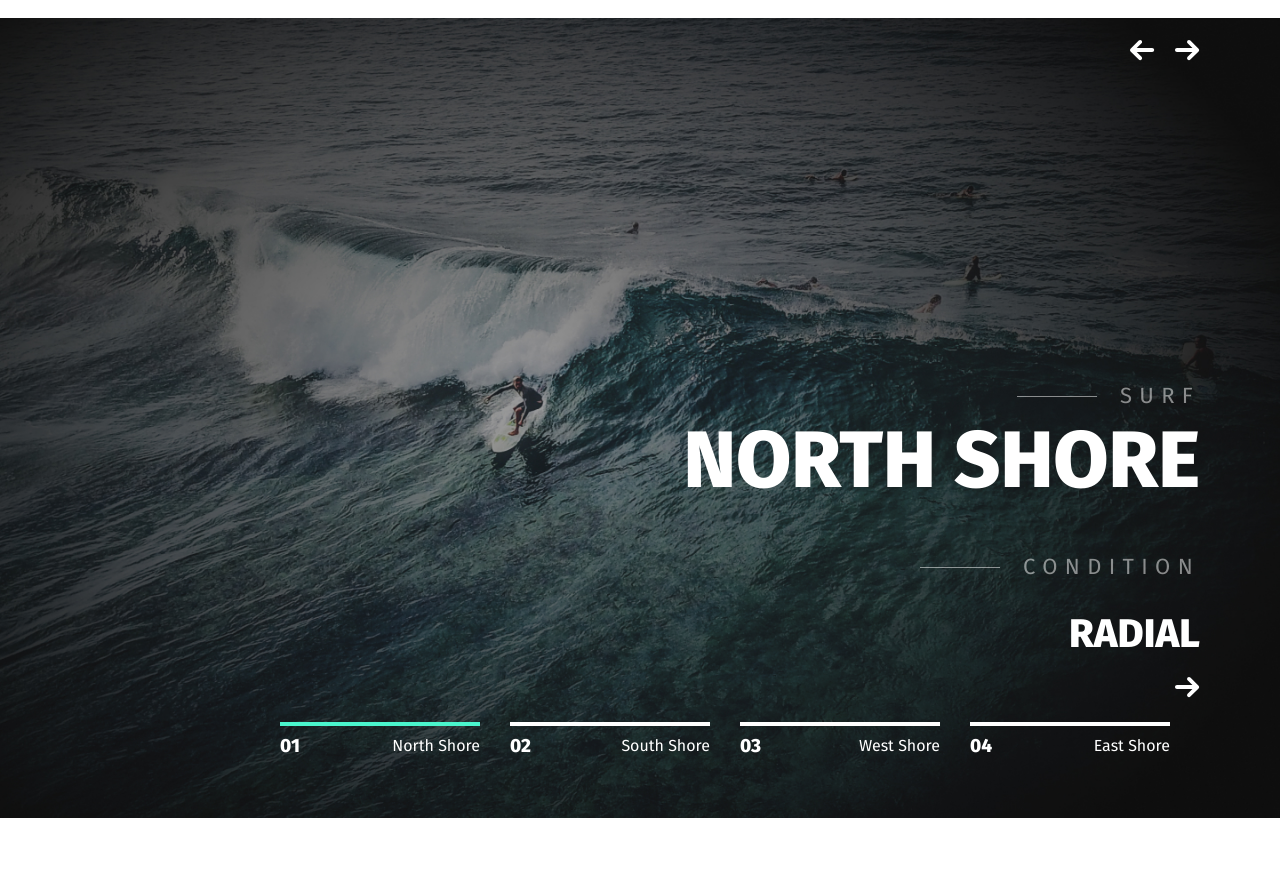
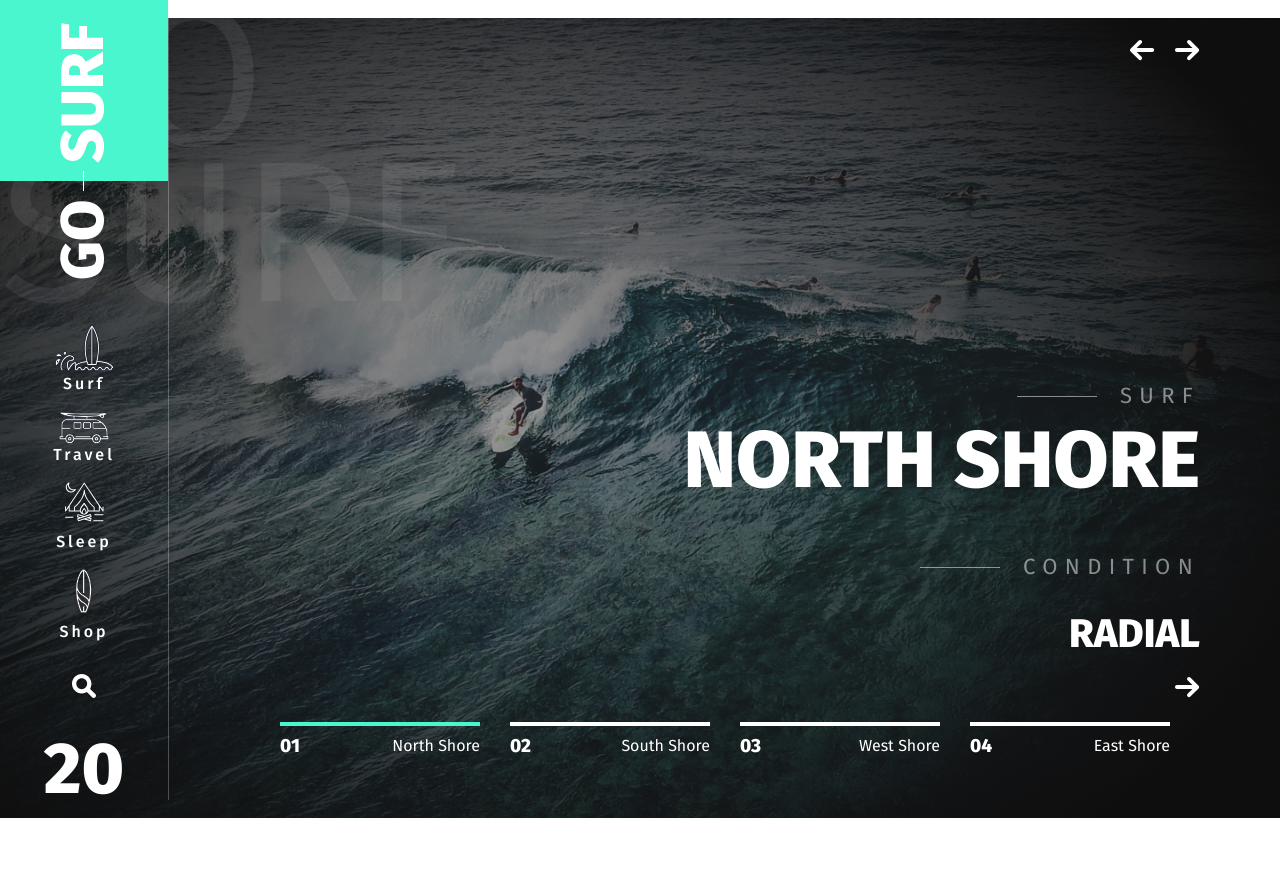
Before and after one commit to bogoslovskiydenis/lending, a website: page app/index.html in a window 1280 px wide. Before the commit the page ends 841 px from the top, so only its background shows below. Drawn offline with nearby package versions, Linux system fonts and the light colour scheme.

Commit message:
header-aside menu

```diff
--- a/app/index.html
+++ b/app/index.html
@@ -11,6 +11,52 @@
 <body>
 
 <header class="header">
+    <div class="header__title">
+        go
+        surf
+    </div>
+    <div class="header__aside">
+        <div class="logo">
+            <a href="#">
+                <img src="img/logo.svg" alt="">
+            </a>
+        </div>
+
+        <nav class="menu">
+            <ul class="menu__list">
+                <li>
+                    <a href="#">
+                        <img src="img/nav-icon-1.svg" alt=""><span>Surf</span>
+                    </a>
+                </li>
+                <li>
+                    <a href="#">
+                        <img src="img/nav-icon-2.svg" alt=""><span>Travel</span>
+                    </a>
+                </li>
+                <li>
+                    <a href="#">
+                        <img src="img/nav-icon-3.svg" alt=""><span>Sleep</span>
+                    </a>
+                </li>
+                <li>
+                    <a href="#">
+                        <img src="img/nav-icon-4.svg" alt=""><span>Shop</span>
+                    </a>
+                </li>
+            </ul>
+        </nav>
+        <div class="header__search">
+            <img src="img/search.svg" alt="">
+        </div>
+        <div class="header__date">
+            20
+            <span>06 | 2022</span>
+        </div>
+        <div class="header__location">
+            California
+        </div>
+    </div>
     <div class="header__slider">
         <div class="header__slider-item slider-item">
             <div class="slider-item__info">
--- a/app/scss/_global.scss
+++ b/app/scss/_global.scss
@@ -3,6 +3,11 @@ body {
   font-weight: 400;
   font-size: 16px;
 
+}
+ul,li{
+  list-style: none;
+  margin: 0;
+  padding: 0;
 }
 
 a {
--- a/app/scss/style.scss
+++ b/app/scss/style.scss
@@ -30,8 +30,7 @@
 }
 
 .slider-item__info-title {
-  /* West Shore */
-  font-style: normal;
+
   font-weight: 800;
   font-size: 80px;
   line-height: 86px;
@@ -93,11 +92,74 @@
   bottom: 40px;
   width: 100%;
   color: #FFFFFF;
-  .slick-current{
-    .dots-box{
+
+  .slick-current {
+    .dots-box {
       border-top: 4px solid $green;
     }
   }
 }
 
+.header__aside {
+  position: absolute;
+  top: 0;
+  left: 0;
+  z-index: 5;
+  border-right: 1px solid rgba(#ffff, .25);
+  height: 100vh;
+  text-align: center;
+  color: #FFFFFF;
+}
+
+.header__title {
+  font-size: 200px;
+  line-height: 156px;
+  text-transform: uppercase;
+  color: #FFFFFF;
+  opacity: 0.07;
+  max-width: 467px;
+  position: absolute;
+  top: 0;
+  left: 0;
+  z-index: 4;
+}
+
+.menu {
+  padding-top: 40px;
+  a {
+    color: #FFFFFF;
+
+    span {
+      display: block;
+      text-align: center;
+      line-height: 14px;
+      font-weight: 500;
+      letter-spacing: 3px;
+      font-size: 16px;
+      margin-bottom: 20px;
+    }
+  }
+}
+
+.header__date {
+  font-weight: 800;
+  font-size: 72px;
+  line-height: 64px;
+  text-transform: uppercase;
+
+  span {
+    padding-top: 15px;
+    font-weight: 300;
+    font-size: 16px;
+    line-height: 19px;
+    letter-spacing: 1.4px;
+    margin-bottom: 30px;
+    display: block;
+  }
+}
+.header__search{
+  padding-top: 15px;
+  padding-bottom: 35px;
+}
+
 @import "media";
```
Also changed, not shown: app/css/style.min.css, app/img/Down Arrows.svg (added), app/img/logo.svg (added), app/img/nav-icon-1.svg (added), app/img/nav-icon-2.svg (added), app/img/nav-icon-3.svg (added), app/img/nav-icon-4.svg (added), app/img/search.svg (added).
